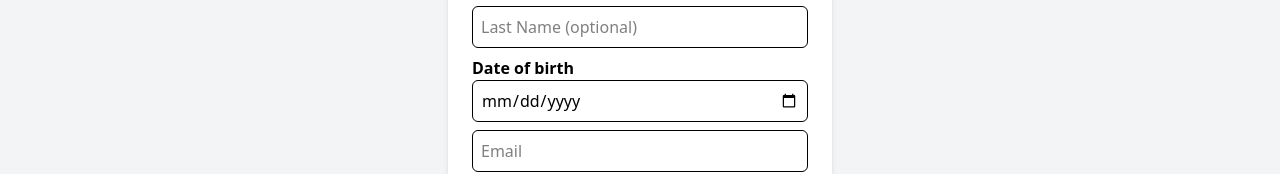
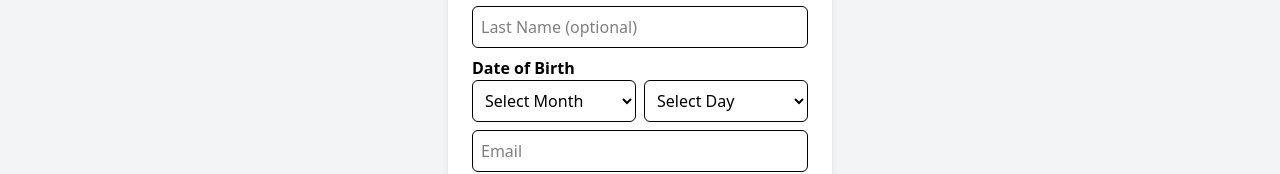
Before and after one commit to sureshcstha/birthday, a React (Vite) app: page / in a window 1280 px wide. Shown: the part 377-551 px from the top of the page. Built offline with nearby package versions, Linux system fonts and the light colour scheme.

Commit message:
switch to birthMonth and birthDay instead of birthDate

```diff
--- a/src/components/BirthdayMailingList.jsx
+++ b/src/components/BirthdayMailingList.jsx
@@ -4,21 +4,42 @@ const BirthdayMailingList = () => {
   const [formData, setFormData] = useState({
     firstName: "",
     lastName: "",
-    birthdate: "",
+    birthMonth: "",
+    birthDay: "",
     email: "",
     phone: ""
   });
   const [responseMessage, setResponseMessage] = useState("");
   const [errors, setErrors] = useState({});
 
+  const months = [
+    "January", "February", "March", "April", "May", "June",
+    "July", "August", "September", "October", "November", "December"
+  ];
+
+  const getDaysInMonth = (month) => {
+    if (["April", "June", "September", "November"].includes(month)) return 30;
+    if (month === "February") return 29; // Considering leap year possibility
+    return 31;
+  };
+
   const handleChange = (e) => {
     setFormData({ ...formData, [e.target.id]: e.target.value });
+
+    // Reset day to 1 if the current selection is out of bounds for the new month
+    if (e.target.id === "birthMonth" && formData.birthDay > getDaysInMonth(e.target.value)) {
+      setFormData((prev) => ({
+        ...prev,
+        birthDay: "1",
+      }));
+    }
   };
 
   const validateForm = () => {
     let errors = {};
     if (!formData.firstName.trim()) errors.firstName = "First name is required.";
-    if (!formData.birthdate.trim()) errors.birthdate = "Birthdate is required.";
+    if (!formData.birthMonth) errors.birthMonth = "Birth month is required.";
+    if (!formData.birthDay) errors.birthDay = "Birth day is required.";
     if (!formData.email.trim()) {
       errors.email = "Email is required.";
     } else if (!formData.email.match(/^\S+@\S+\.\S+$/)) {
@@ -35,18 +56,33 @@ const BirthdayMailingList = () => {
     e.preventDefault();
     if (!validateForm()) return;
 
+    const birthdate = `2000-${String(months.indexOf(formData.birthMonth) + 1).padStart(2, '0')}-${String(formData.birthDay).padStart(2, '0')}`;
+
     try {
       const response = await fetch("https://bday-787u.onrender.com/users/add", {
         method: "POST",
         headers: { "Content-Type": "application/json" },
-        body: JSON.stringify({ ...formData, phone: `+1${formData.phone}` })
+        body: JSON.stringify({
+          firstName: formData.firstName,
+          lastName: formData.lastName,
+          birthdate,
+          email: formData.email,
+          phone: formData.phone ? `+1${formData.phone}` : "",
+        }),
       });
 
-      const data = await response.json(); // Parse JSON response
+      const data = await response.json();
 
       if (response.ok) {
         setResponseMessage("✅ Your email has been added to my birthday mailing list! 🚀");
-        setFormData({ firstName: "", lastName: "", birthdate: "", email: "", phone: "" });
+        setFormData({
+          firstName: "",
+          lastName: "",
+          birthMonth: "",
+          birthDay: "",
+          email: "",
+          phone: "",
+        });
         setErrors({});
         setTimeout(() => setResponseMessage(""), 5000);
       } else {
@@ -92,15 +128,34 @@ const BirthdayMailingList = () => {
             className="w-full p-2 border rounded-md mb-2"
           />
 
-          <label htmlFor="birthdate" className="font-bold">Date of birth</label>
-          <input
-            type="date"
-            id="birthdate"
-            value={formData.birthdate}
+          <label className="font-bold">Date of Birth</label>
+          <div className="flex gap-2 mb-2">
+            <select
+              id="birthMonth"
+              value={formData.birthMonth}
               onChange={handleChange}
-            className="w-full p-2 border rounded-md mb-2"
-          />
-          {errors.birthdate && <p className="text-red-500 text-sm mb-2">{errors.birthdate}</p>}
+              className="w-1/2 p-2 border rounded-md"
+            >
+              <option value="" disabled>Select Month</option>
+              {months.map((month) => (
+                <option key={month} value={month}>{month}</option>
+              ))}
+            </select>
+
+            <select
+              id="birthDay"
+              value={formData.birthDay}
+              onChange={handleChange}
+              className="w-1/2 p-2 border rounded-md"
+            >
+              <option value="" disabled>Select Day</option>
+              {[...Array(getDaysInMonth(formData.birthMonth))].map((_, i) => (
+                <option key={i + 1} value={i + 1}>{i + 1}</option>
+              ))}
+            </select>
+          </div>
+          {errors.birthMonth && <p className="text-red-500 text-sm mb-2">{errors.birthMonth}</p>}
+          {errors.birthDay && <p className="text-red-500 text-sm mb-2">{errors.birthDay}</p>}
 
           <input
             type="email"
```
Lines whose indentation alone changed are shown as unchanged.
